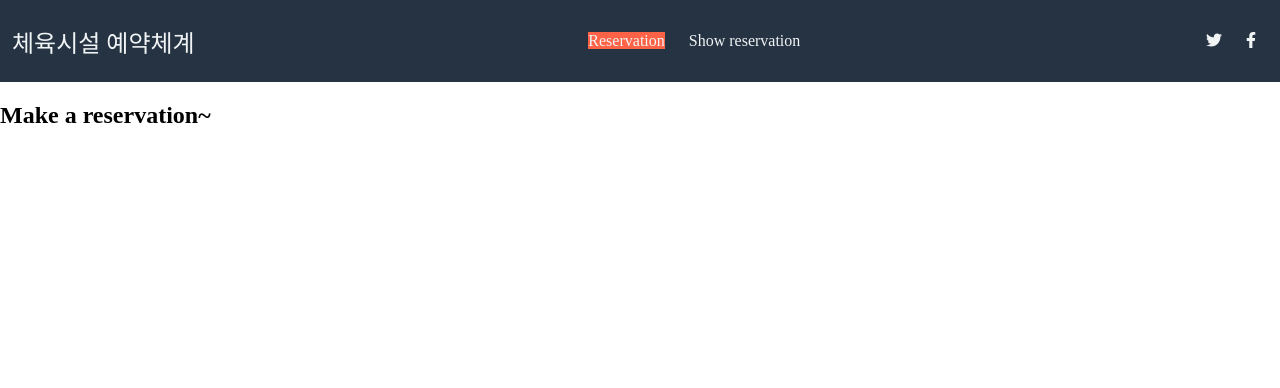
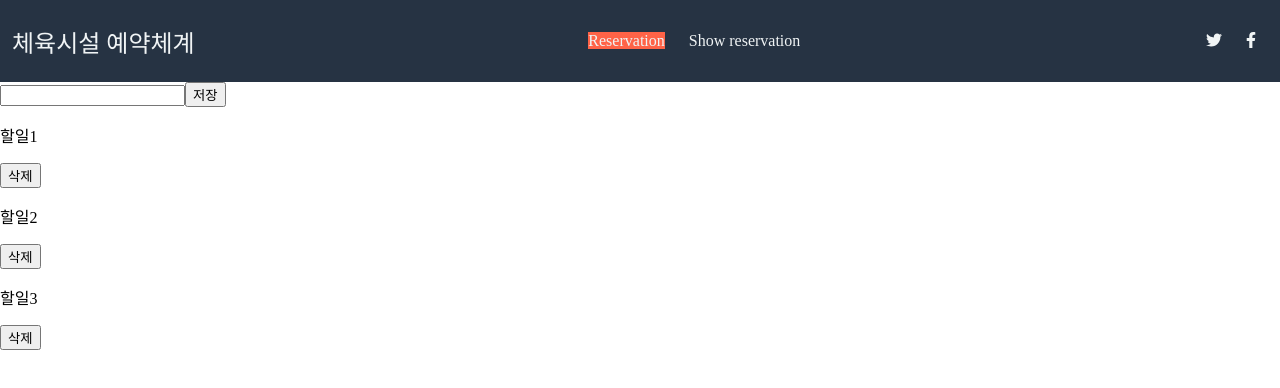
Before and after one commit to youngan1111/osam-hackathon, a React (Create React App) app: page /reservation in a window 1280 px wide. Shown: the top 388 px of the page. Built offline with nearby package versions, Linux system fonts and the light colour scheme.

Commit message:
add firestore function

```diff
--- a/package.json
+++ b/package.json
@@ -11,6 +11,7 @@
     "@testing-library/jest-dom": "^4.2.4",
     "@testing-library/react": "^9.3.2",
     "@testing-library/user-event": "^7.1.2",
+    "firebase": "^7.21.1",
     "react": "^16.13.1",
     "react-dom": "^16.13.1",
     "react-router-dom": "^5.2.0",
--- a/src/reservation.js
+++ b/src/reservation.js
@@ -1,11 +1,71 @@
-import React from 'react';
+import React, { Component } from 'react';
 
-const Reservation = () => {
-	return(
+class Reservation extends Component {
+	state = {
+		reservations: [
+			{ todo: '할일1' },
+			{ todo: '할일2' },
+			{ todo: '할일3' },
+		],
+		reservation: ''
+	}
+
+	onClickHandler = (e) => {
+		e.preventDefault();
+		const reservation = { todo: this.state.reservation };
+		const reservations = [...this.state.reservations, reservation]
+		this.setState({
+			reservations,
+			reservation: ''
+		})
+	}
+	onChangeHandler = (e) => {
+		this.setState({
+			reservation: e.target.value
+		})
+	}
+	deleteHandler = (index) => {
+		const reservations = this.state.reservations.filter((reservation, i) => i !== index)
+		this.setState({ reservations });
+	}
+
+	render() {
+		return (
+			<div>
+				<ReservationAdd
+					value={this.state.reservation}
+					changeHandler={this.onChangeHandler}
+					clickHandler={this.onClickHandler}
+				/>
+				<ReservationDisplay
+					reservations={this.state.reservations}
+					deleteHandler={this.deleteHandler} />
+			</div >
+		)
+	}
+}
+
+const ReservationAdd = ({ value, changeHandler, clickHandler }) => {
+	return (
 		<div>
-			<h2>Make a reservation~</h2>
+			<form>
+				<input value={value} onChange={changeHandler}></input>
+				<button onClick={clickHandler}>저장</button>
+			</form>
 		</div>
 	)
 }
 
+const ReservationDisplay = ({ reservations, deleteHandler }) => {
+	const reservationDisplay = reservations.map((reservation, index) => {
+		return (
+			<div key={index}>
+				<p>{reservation.todo}</p>
+				<button onClick={() => deleteHandler(index)}>삭제</button>
+			</div>
+		)
+	})
+	return reservationDisplay
+}
+
 export default Reservation
```
Also changed, not shown: src/firebase.js (added, +14 -0 lines), 1 other file (tests, documents, lock files or other folders).
